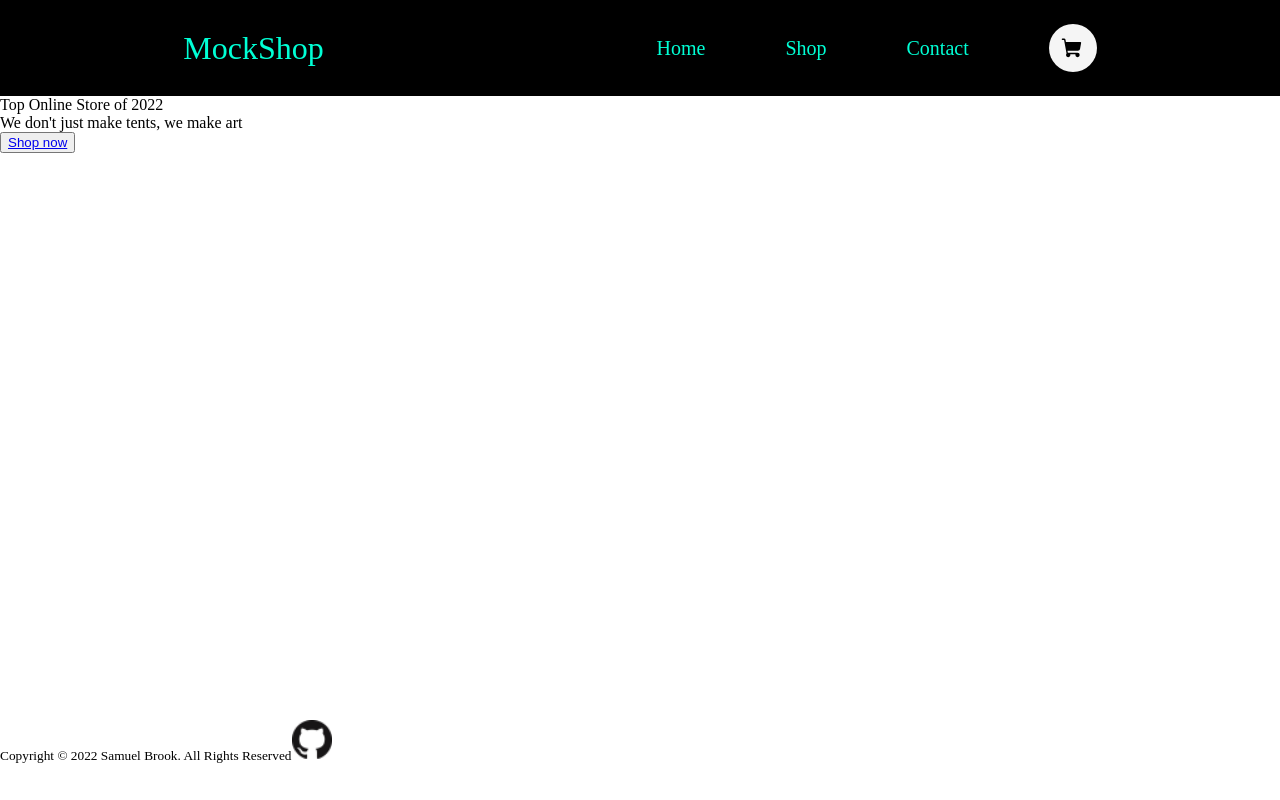
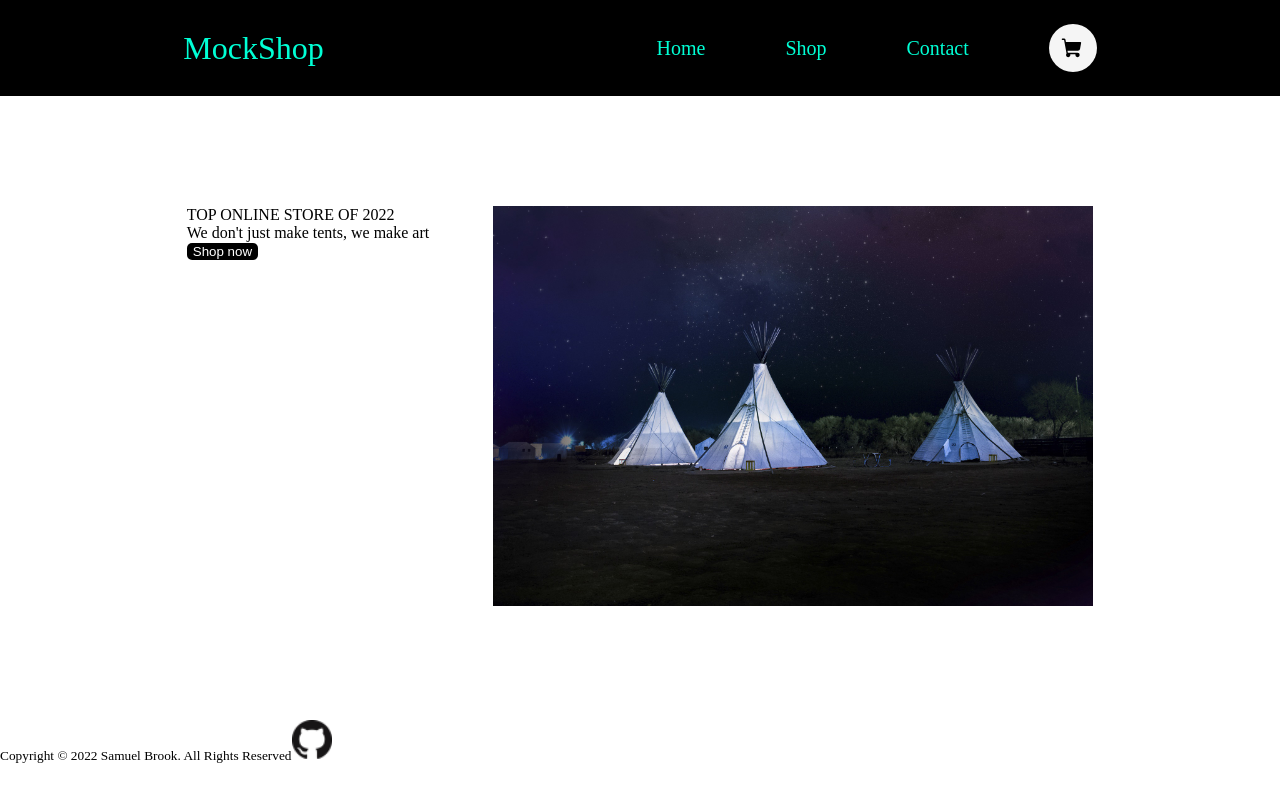
Before and after one commit to SamuelBrook/shopping-cart, a React (Create React App) app: page / in a window 1280 px wide. Built offline with nearby package versions, Linux system fonts and the light colour scheme.

Commit message:
Add image and style main page
Wig wam image added to main page and container added to allow for
separation between text and image. Styles added to main page.

```diff
--- a/src/components/Home.js
+++ b/src/components/Home.js
@@ -1,18 +1,29 @@
 import { Link } from "react-router-dom";
 import "../styles/Home.css";
+import wigwams from "../assets/images/wigwams.jpg";
 
 function Home() {
   return (
     <main>
-      <div>
-        <div>Top Online Store of 2022</div>
-        <div>We don't just make tents, we make art</div>
-        <button className="shop-link">
-          <Link to="/shop">Shop now</Link>
-        </button>
-      </div>
-      <div>
-        <img></img>
+      <div className="container">
+        <div className="container-textContainer">
+          <div className="container-textContainer-headline">
+            Top Online Store of 2022
+          </div>
+          <div className="container-textContainer-statement">
+            We don't just make tents, we make art
+          </div>
+          <button className="shop-link">
+            <Link to="/shop">Shop now</Link>
+          </button>
+        </div>
+        <div className="container-imageContainer">
+          <img
+            alt="wigwams under a night sky"
+            src={wigwams}
+            className="container-imageContainer-image"
+          ></img>
+        </div>
       </div>
     </main>
   );
--- a/src/styles/Home.css
+++ b/src/styles/Home.css
@@ -1,7 +1,30 @@
 main {
-  flex: auto;
+  display: flex;
+  justify-content: center;
+  align-items: center;
+}
+
+.container {
+  display: flex;
+  flex-direction: row;
+  gap: 5vw;
+}
+
+.container-textContainer-headline {
+  text-transform: uppercase;
+}
+
+.container-imageContainer-image {
+  height: 50vh;
 }
 
 .shop-link {
+  background-color: black;
+  border-style: none;
+  border-radius: 5px;
+}
+
+.shop-link a {
+  text-decoration: none;
   color: white;
 }
```
Also changed, not shown: src/assets/images/wigwams.jpg (added).
